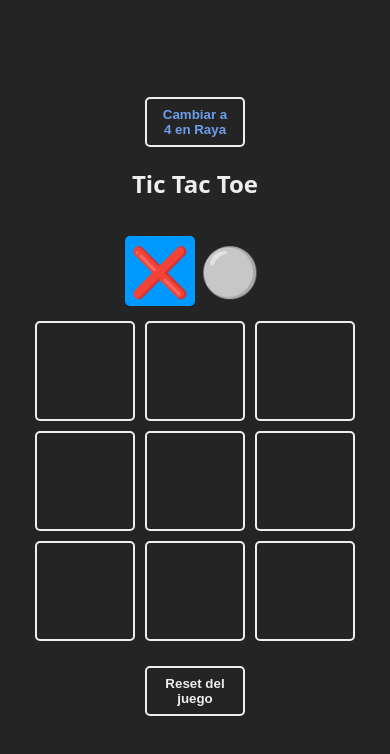
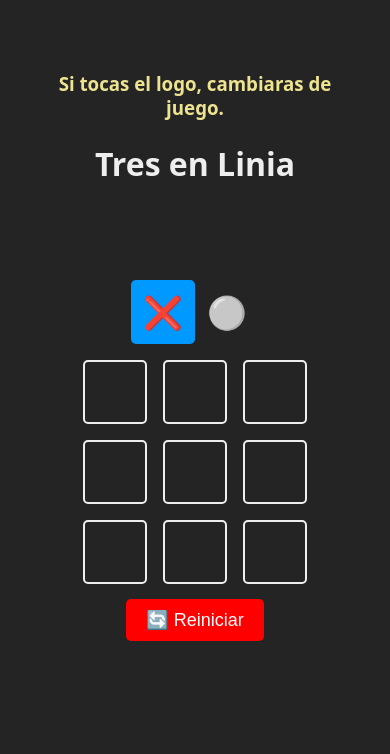
Before and after one commit to iviruu/tic-tac-toe, a React (Vite) app: page / in a window 390 px wide. Shown: the top 754 px of the page. Built offline with nearby package versions, Linux system fonts and the light colour scheme.

Commit message:
mejorando css para que sea mas responsive

```diff
--- a/src/App.css
+++ b/src/App.css
@@ -3,12 +3,19 @@
   margin: 0 auto;
   padding: 2rem;
   text-align: center;
+  overflow: hidden;
+}
+
+.title{
+  margin-bottom: 1.5rem;
+  color: rgb(238, 228, 143);
 }
 
 .logo {
   height: 6em;
-  padding: 1.5em;
+  padding: 0.5em;
   will-change: filter;
+  cursor: pointer;
 }
 .logo:hover {
   filter: drop-shadow(0 0 2em #646cffaa);
@@ -32,9 +39,7 @@
   }
 }
 
-.card {
-  padding: 2em;
-}
+
 
 .read-the-docs {
   color: #888;
--- a/src/App.jsx
+++ b/src/App.jsx
@@ -26,18 +26,14 @@ function App() {
 
   return (
     <main className='board'>
-      <button style={{color: 'rgb(109,158,235)'}} onClick={changeGame}>Cambiar a
-      {
-      mode
-      ? <p>  4 en Raya</p>
-      : <p>Tic Tac Toe</p>
-    }
-    </button>
+      <h3 className='title'>Si tocas el logo, cambiaras de juego.</h3>
+    <div className='logo' onClick={changeGame}>
     {
       mode
-      ? <h1> Tic Tac Toe</h1>
-      : <h1>🎲 4 en Raya</h1>
+      ? <h1> Tres en Linia</h1>
+      : <h1>🎲 Quatro en Linia</h1>
     }
+    </div>
     {
       mode
       ? <ThreeInARow/>
--- a/src/assets/components/FourInARow.css
+++ b/src/assets/components/FourInARow.css
@@ -1,28 +1,21 @@
-/* Contenedor principal */
 .contenedor {
     text-align: center;
     font-family: Arial, sans-serif;
-    margin-top: 20px;
-}
-
-/* Título y estado del juego */
-h1 {
-    font-size: 24px;
-    margin-bottom: 10px;
+    margin-top: 1.25rem;
 }
 
 .turno, .ganador {
-    font-size: 20px;
-    margin-bottom: 10px;
+    font-size: 1.25rem;
+    margin-bottom: 0.625rem;
 }
 
 /* Estilos del tablero */
 .tablero {
     display: grid;
-    grid-template-columns: repeat(7, 60px);
-    gap: 5px;
+    grid-template-columns: repeat(7, 3.75rem);
+    gap: 0.3125rem;
     background-color: #0077b6;
-    padding: 10px;
+    padding: 0.625rem;
     border-radius: 10px;
     width: max-content;
     margin: 0 auto;
@@ -30,14 +23,13 @@ h1 {
 
 /* Estilos de cada celda */
 .celda {
-    width: 60px;
-    height: 60px;
+    width: 3.75rem;
+    height: 3.75rem;
     background-color: white;
     border-radius: 50%;
-    display: flex;
-    align-items: center;
-    justify-content: center;
-    font-size: 30px;
+    display: grid;
+    place-items: center;
+    font-size: 1.875rem;
     cursor: pointer;
     transition: transform 0.2s ease-in-out;
 }
@@ -49,9 +41,9 @@ h1 {
 
 /* Botón de reinicio */
 .reiniciar {
-    margin-top: 15px;
-    padding: 10px 20px;
-    font-size: 18px;
+    margin-top: 0.9375rem;
+    padding: 0.625rem 1.25rem;
+    font-size: 1.125rem;
     background-color: red;
     color: white;
     border: none;
@@ -62,3 +54,19 @@ h1 {
 .reiniciar:hover {
     background-color: darkred;
 }
+
+@media (max-width: 600px) {
+    .tablero {
+        grid-template-columns: repeat(7, 2.5rem);
+    }
+
+    .celda {
+        width: 2.5rem;
+        height: 2.5rem;
+        font-size: 1.25rem;
+    }
+
+    .reiniciar {
+        font-size: 1rem;
+    }
+}
--- a/src/assets/components/FourInARow.jsx
+++ b/src/assets/components/FourInARow.jsx
@@ -88,11 +88,11 @@ export default function FourInARow() {
     };
 
     return (
-        <div className="contenedor">
+        <div className="board">
             {winner ? (
                 <h2 className="ganador">¡{winner} Gana! 🎉</h2>
             ) : (
-                <h2 className="turno">Turno de {turno}</h2>
+                <h2 className="turn">Turno de {turno}</h2>
             )}
             <div className="tablero">
                 {tablero.map((fila, filaIndex) =>
--- /dev/null
+++ b/src/assets/components/ThreeInARow.css
@@ -0,0 +1,105 @@
+/* Estilos específicos del juego de Tres en Raya */
+.board {
+  width: fit-content;
+  margin: 40px auto;
+  text-align: center;
+}
+
+.board h1 {
+  color: #eee;
+  margin-bottom: 1rem;
+}
+
+.board .game {
+  display: grid;
+  grid-template-columns: repeat(3, 1fr);
+  gap: 1rem;
+}
+
+.turn {
+  display: flex;
+  justify-content: center;
+  margin: 1rem auto;
+  width: fit-content;
+  position: relative;
+  border-radius: 10px;
+}
+
+.turn .square,
+.winner .square {
+  width: 4rem;
+  height: 4rem;
+  pointer-events: none;
+  border-color: transparent;
+}
+
+.square.is-selected {
+  color: #fff;
+  background: #09f;
+}
+
+.winner {
+  position: absolute;
+  width: 100vw;
+  height: 100vh;
+  top: 0;
+  left: 0;
+  display: grid;
+  place-items: center;
+  background-color: rgba(0, 0, 0, 0.7);
+}
+
+.winner .text {
+  background: #111;
+  height: 18.75rem;
+  width: 20rem;
+  border: 2px solid #eee;
+  border-radius: 10px;
+  display: flex;
+  flex-direction: column;
+  justify-content: center;
+  align-items: center;
+  gap: 1.25rem;
+}
+
+.winner .win {
+  margin: 0 auto;
+  width: fit-content;
+  border-radius: 10px;
+  display: flex;
+  gap: 1rem;
+}
+
+.square {
+  width: 6.25rem;
+  height: 6.25rem;
+  border: 2px solid #eee;
+  border-radius: 5px;
+  display: grid;
+  place-items: center;
+  cursor: pointer;
+  font-size: 3rem;
+}
+.reset {
+  margin-top: 0.9375rem;
+  padding: 0.625rem 1.25rem;
+  font-size: 1.125rem;
+  background-color: red;
+  color: white;
+  border: none;
+  border-radius: 5px;
+  cursor: pointer;
+}
+
+.reset :hover {
+  background-color: darkred;
+}
+
+@media (max-width: 600px) {
+  .square {
+    width: 4rem;
+    height: 4rem;
+    font-size: 2rem;
+  }
+
+}
--- a/src/assets/components/ThreeInARow.jsx
+++ b/src/assets/components/ThreeInARow.jsx
@@ -5,7 +5,7 @@ import { checkEndGame, checkWinner } from "../logic/board"
 import confetti from "canvas-confetti"
 import { Square } from "./Square"
 import { WinnerModal } from "./WinnerModal"
-
+import "./ThreeInARow.css"
 
 
 
@@ -85,7 +85,7 @@ import { WinnerModal } from "./WinnerModal"
         } )
       }
     </section>
-    <button onClick={resetGame}>Reset del juego</button>
+    <button onClick={resetGame} className="reset"> 🔄 Reiniciar</button>
 
     <WinnerModal winner={winner} resetGame={resetGame}></WinnerModal>
     </main>
--- a/src/index.css
+++ b/src/index.css
@@ -1,8 +1,14 @@
+
+
 :root {
   font-family: system-ui, -apple-system, BlinkMacSystemFont, 'Segoe UI', Roboto, Oxygen, Ubuntu, Cantarell, 'Open Sans', 'Helvetica Neue', sans-serif;
   font-size: 16px;
   line-height: 24px;
   font-weight: 400;
+  display: flex;
+  justify-content: center;
+  margin: 0;
+  padding: 0;
 
   color-scheme: light dark;
   color: rgba(255, 255, 255, 0.87);
@@ -28,108 +34,3 @@ body {
   margin: 0;
   box-sizing: border-box;
 }
-
-.board {
-  width: fit-content;
-  margin: 40px auto;
-  text-align: center;
-}
-
-.board h1 {
-  color: #eee;
-  margin-bottom: 16px;
-}
-
-.board button {
-  padding: 8px 12px;
-  margin: 25px;
-  background: transparent;
-  border: 2px solid #eee;
-  color: #eee;
-  width: 100px;
-  border-radius: 5px;
-  transition: 0.2s;
-  font-weight: bold;
-  cursor: pointer;
-}
-
-.board button:hover {
-  background: #eee;
-  color: #222;
-}
-
-.board .game {
-  display: grid;
-  grid-template-columns: repeat(3, 1fr);
-  gap: 10px;
-}
-.board .game2 {
-  display: grid;
-  grid-template-columns: repeat(7, 1fr);
-  gap: 10px;
-}
-
-.turn {
-  display: flex;
-  justify-content: center;
-  margin: 15px auto;
-  width: fit-content;
-  position: relative;
-  border-radius: 10px;
-}
-
-.turn .square,
-.winner .square {
-  width: 70px;
-  height: 70px;
-  pointer-events: none;
-  border-color: transparent;
-}
-
-.square.is-selected {
-  color: #fff;
-  background: #09f;
-}
-
-.winner {
-  position: absolute;
-  width: 100vw;
-  height: 100vh;
-  top: 0;
-  left: 0;
-  display: grid;
-  place-items: center;
-  background-color: rgba(0, 0, 0, 0.7);
-}
-
-.winner .text {
-  background: #111;
-  height: 300px;
-  width: 320px;
-  border: 2px solid #eee;
-  border-radius: 10px;
-  display: flex;
-  flex-direction: column;
-  justify-content: center;
-  align-items: center;
-  gap: 20px;
-}
-
-.winner .win {
-  margin: 0 auto;
-  width: fit-content;
-  border-radius: 10px;
-  display: flex;
-  gap: 15px;
-}
-
-.square {
-  width: 100px;
-  height: 100px;
-  border: 2px solid #eee;
-  border-radius: 5px;
-  display: grid;
-  place-items: center;
-  cursor: pointer;
-  font-size: 48px;
-}
```
